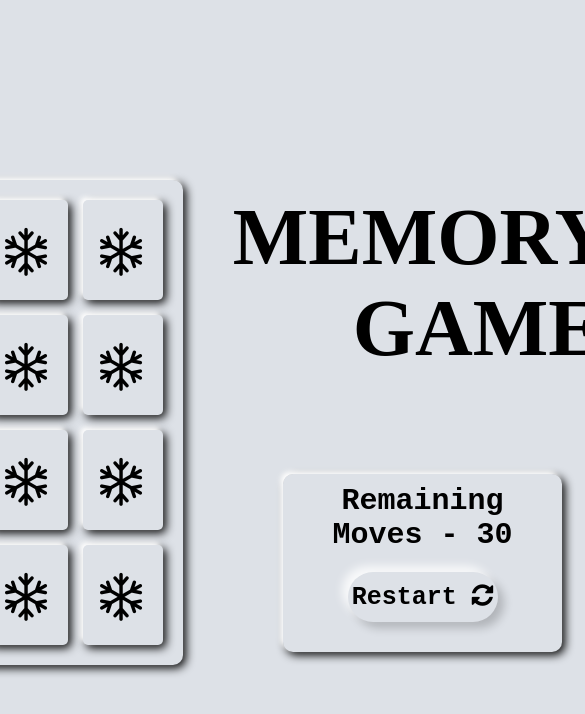
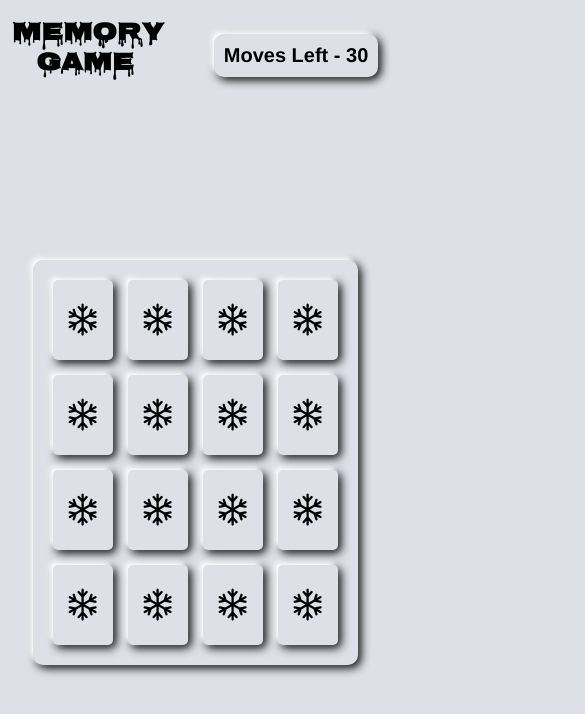
Before and after one commit to Sumandeep-Kaur/Memory-Game, a plain HTML site: page index.html in a window 390 px wide. Shown: the top 714 px of the page, 585 px wide, since content can reach past the window. Drawn offline with Linux system fonts and the light colour scheme.

Commit message:
made the game responsive

```diff
--- a/index.html
+++ b/index.html
@@ -1,89 +1,86 @@
 <!DOCTYPE html>
 <html lang="en">
+
 <head>
     <meta charset="UTF-8">
     <meta http-equiv="X-UA-Compatible" content="IE=edge">
     <meta name="viewport" content="width=device-width, initial-scale=1.0">
-    <link rel="shortcut icon" type="image" href="favic.png" >
+    <link rel="shortcut icon" type="image" href="favic.png">
     <link rel="stylesheet prefetch" href="https://maxcdn.bootstrapcdn.com/font-awesome/4.7.0/css/font-awesome.min.css">
     <link rel="stylesheet" href="style.css">
     <title>Memory Game</title>
 </head>
+
 <body>
+    <div class="header">
+        <h2 class="title">MEMORY <br> &nbsp;&nbsp;&nbsp; GAME</h2>
+        <h2 class="stats">Moves Left - <span id="moves">30</span></h2>
+    </div>
+
     <div class="container">
         <div class="card" data-framework="linkedin">
-            <i class="fa fa-snowflake-o fa-3x frontface" aria-hidden="true"></i>
-            <i class="fa fa-linkedin fa-3x backface" aria-hidden="true"></i>
+            <i class="fa fa-snowflake-o fa-2x frontface"></i>
+            <i class="fa fa-linkedin fa-2x backface"></i>
         </div>
         <div class="card" data-framework="snapchat">
-            <i class="fa fa-snowflake-o fa-3x frontface" aria-hidden="true"></i>
-            <i class="fa fa-snapchat fa-3x backface" aria-hidden="true"></i>
+            <i class="fa fa-snowflake-o fa-2x frontface"></i>
+            <i class="fa fa-snapchat fa-2x backface"></i>
         </div>
         <div class="card" data-framework="whatsapp">
-            <i class="fa fa-snowflake-o fa-3x frontface" aria-hidden="true"></i>
-            <i class="fa fa-whatsapp fa-3x backface" aria-hidden="true"></i>
+            <i class="fa fa-snowflake-o fa-2x frontface"></i>
+            <i class="fa fa-whatsapp fa-2x backface"></i>
         </div>
         <div class="card" data-framework="linkedin">
-            <i class="fa fa-snowflake-o fa-3x frontface" aria-hidden="true"></i>
-            <i class="fa fa-linkedin fa-3x backface" aria-hidden="true"></i>
+            <i class="fa fa-snowflake-o fa-2x frontface"></i>
+            <i class="fa fa-linkedin fa-2x backface"></i>
         </div>
         <div class="card" data-framework="whatsapp">
-            <i class="fa fa-snowflake-o fa-3x frontface" aria-hidden="true"></i>
-            <i class="fa fa-whatsapp fa-3x backface" aria-hidden="true"></i>
+            <i class="fa fa-snowflake-o fa-2x frontface"></i>
+            <i class="fa fa-whatsapp fa-2x backface"></i>
         </div>
         <div class="card" data-framework="wechat">
-            <i class="fa fa-snowflake-o fa-3x frontface" aria-hidden="true"></i>
-            <i class="fa fa-wechat fa-3x backface" aria-hidden="true"></i>
+            <i class="fa fa-snowflake-o fa-2x frontface"></i>
+            <i class="fa fa-wechat fa-2x backface"></i>
         </div>
         <div class="card" data-framework="telegram">
-            <i class="fa fa-snowflake-o fa-3x frontface" aria-hidden="true"></i>
-            <i class="fa fa-telegram fa-3x backface" aria-hidden="true"></i>
+            <i class="fa fa-snowflake-o fa-2x frontface"></i>
+            <i class="fa fa-telegram fa-2x backface"></i>
         </div>
         <div class="card" data-framework="snapchat">
-            <i class="fa fa-snowflake-o fa-3x frontface" aria-hidden="true"></i>
-            <i class="fa fa-snapchat fa-3x backface" aria-hidden="true"></i>
+            <i class="fa fa-snowflake-o fa-2x frontface"></i>
+            <i class="fa fa-snapchat fa-2x backface"></i>
         </div>
         <div class="card" data-framework="twitter">
-            <i class="fa fa-snowflake-o fa-3x frontface" aria-hidden="true"></i>
-            <i class="fa fa-twitter fa-3x backface" aria-hidden="true"></i>
+            <i class="fa fa-snowflake-o fa-2x frontface"></i>
+            <i class="fa fa-twitter fa-2x backface"></i>
         </div>
         <div class="card" data-framework="telegram">
-            <i class="fa fa-snowflake-o fa-3x frontface" aria-hidden="true"></i>
-            <i class="fa fa-telegram fa-3x backface" aria-hidden="true"></i>
+            <i class="fa fa-snowflake-o fa-2x frontface"></i>
+            <i class="fa fa-telegram fa-2x backface"></i>
         </div>
         <div class="card" data-framework="instagram">
-            <i class="fa fa-snowflake-o fa-3x frontface" aria-hidden="true"></i>
-            <i class="fa fa-instagram fa-3x backface" aria-hidden="true"></i>
+            <i class="fa fa-snowflake-o fa-2x frontface"></i>
+            <i class="fa fa-instagram fa-2x backface"></i>
         </div>
         <div class="card" data-framework="facebook">
-            <i class="fa fa-snowflake-o fa-3x frontface" aria-hidden="true"></i>
-            <i class="fa fa-facebook fa-3x backface" aria-hidden="true"></i>
+            <i class="fa fa-snowflake-o fa-2x frontface"></i>
+            <i class="fa fa-facebook fa-2x backface"></i>
         </div>
         <div class="card" data-framework="wechat">
-            <i class="fa fa-snowflake-o fa-3x frontface" aria-hidden="true"></i>
-            <i class="fa fa-wechat fa-3x backface" aria-hidden="true"></i>
+            <i class="fa fa-snowflake-o fa-2x frontface"></i>
+            <i class="fa fa-wechat fa-2x backface"></i>
         </div>
         <div class="card" data-framework="instagram">
-            <i class="fa fa-snowflake-o fa-3x frontface" aria-hidden="true"></i>
-            <i class="fa fa-instagram fa-3x backface" aria-hidden="true"></i>
+            <i class="fa fa-snowflake-o fa-2x frontface"></i>
+            <i class="fa fa-instagram fa-2x backface"></i>
         </div>
         <div class="card" data-framework="twitter">
-            <i class="fa fa-snowflake-o fa-3x frontface" aria-hidden="true"></i>
-            <i class="fa fa-twitter fa-3x backface" aria-hidden="true"></i>
+            <i class="fa fa-snowflake-o fa-2x frontface"></i>
+            <i class="fa fa-twitter fa-2x backface"></i>
         </div>
         <div class="card" data-framework="facebook">
-            <i class="fa fa-snowflake-o fa-3x frontface" aria-hidden="true"></i>
-            <i class="fa fa-facebook fa-3x backface" aria-hidden="true"></i>
-        </div>
-    </div>
-
-    <div class="right">
-        <div class="title">
-            <h1 id="title">MEMORY <br> &nbsp;&nbsp;&nbsp;&nbsp;&nbsp; GAME</h1>
-        </div>
-        <div class="stats">
-            <h2>Remaining Moves -  <span>30</span></h2>
-            <button id="restart" onclick="window.location.reload()">Restart <i class="fa fa-refresh" aria-hidden="true"></i></button>
+            <i class="fa fa-snowflake-o fa-2x frontface"></i>
+            <i class="fa fa-facebook fa-2x backface"></i>
         </div>
     </div>
 
@@ -91,9 +88,11 @@
         <div>
             <h2></h2>
             <br>
-            <button onclick="window.location.reload()">Play Again </button>
+            <button class="btn" onclick="window.location.reload()">Play Again </button>
         </div>
     </div>
+
     <script src="script.js"></script>
 </body>
+
 </html>
--- a/script.js
+++ b/script.js
@@ -11,10 +11,10 @@ function flipCard() {
   if (this === firstCard) return;
 
   moves--;
-  document.querySelector("span").innerHTML = moves;
-  if(moves === 0){
-    document.querySelector(".popup").style.display="flex";
-    document.querySelector(".popup > div > h2").innerHTML="GAME OVER <br> You Lose!! &#128577";
+  document.getElementsByClassName("moves").innerHTML = moves;
+  if (moves === 0) {
+    document.querySelector(".popup").style.display = "flex";
+    document.querySelector(".popup > div > h2").innerHTML = "GAME OVER <br> You Lose!! &#128577";
   }
 
   this.classList.add('flip');
@@ -33,10 +33,10 @@ function checkForMatch() {
   let isMatch = firstCard.dataset.framework === secondCard.dataset.framework;
   isMatch ? disableCards() : unflipCards();
 
-  if(isMatch) match++;
-  if(match === 8){
-    document.querySelector(".popup").style.display="flex";
-    document.querySelector(".popup > div > h2").innerHTML="Congratulations... <br> You Won!! &#128515"
+  if (isMatch) match++;
+  if (match === 8) {
+    document.querySelector(".popup").style.display = "flex";
+    document.querySelector(".popup > div > h2").innerHTML = "Congratulations... <br> You Won!! &#128515"
   }
 }
 
--- a/style.css
+++ b/style.css
@@ -1,3 +1,4 @@
+@import url('https://fonts.googleapis.com/css2?family=Nosifer&display=swap');
 *{
     margin: 0;
     padding: 0;
@@ -7,12 +8,35 @@ body{
     height: 100vh;
     width: 100vw;
     display: flex;
-    flex-direction: row;
-    align-items: center;
+    flex-direction: column;
     justify-content: center;
     background-color: #dde1e7;
 }
+.header {
+    margin: 20px 10px;
+}
+.title {
+    display: block;
+    position: absolute;
+    left: 3%;
+    font-size: 40px;
+    line-height: 1.2;
+    font-family: 'Nosifer', cursive;
+}
+.stats {
+    display: block;
+    position: absolute;
+    top: 4%;
+    right: 3%;
+    font-size: 26px;
+    border-radius: 10px;
+    padding: 10px;
+    box-shadow: -3px -3px 5px #ffffff, 3px 3px 10px #000000;
+    font-family: 'Franklin Gothic Medium', 'Arial Narrow', Arial, sans-serif;
+}
 .container{
+    width: fit-content;
+    margin: auto;
     display: grid;
     grid-template-columns: repeat(4, auto);
     grid-template-rows: repeat(4, auto);
@@ -23,8 +47,8 @@ body{
     perspective: 1000px;
 }
 .card {
-	height: 100px;
-	width: 80px;
+	height: 90px;
+	width: 70px;
 	background: #dde1e7;
 	border-radius: 5px;
     cursor: pointer;
@@ -37,7 +61,8 @@ body{
     position: absolute;
     width: 100%;
     height: 100%;
-    padding: 28px 16px;
+    text-align: center;
+    line-height: 90px;
     backface-visibility: hidden;
 }
 .card:hover{
@@ -53,44 +78,22 @@ body{
 .backface {
     transform: rotateY(180deg);
 }
-.right{
-    display: flex;
-    flex-direction: column;
-    align-items: center;
-    justify-content: center;
-    margin-left: 50px;
-}
-.title{
-    margin-bottom: 100px;
-    font-size: 40px;
-}
-.stats {
-    margin: auto 50px;
-    padding: 10px 30px;
-    text-align: center;
-    border-radius: 10px;
-    font-size: x-large;
-    font-family: monospace;
-    box-shadow: -3px -3px 5px #ffffff, 3px 3px 10px #000000;
-}
-
 .popup{
     height: 100vh;
     width: 100vw;
     position: absolute;
     background: rgba(255, 255, 255, 0.1);
     backdrop-filter: blur(5px);
+    display: flex;
+    justify-content: center;
+    align-items: center;
     display: none;
 }
 .popup > div {
-    width: 300px;
-    height: 200px;
+    width: fit-content;
     padding: 20px;
     background-color: #dde1e7;
     border-radius: 10px;
-    position: absolute;
-    top: 35%;
-    left: 40%;
     box-shadow: -3px -3px 5px #ffffff, 3px 3px 10px #000000;
 }
 .popup > div > h2{
@@ -99,7 +102,7 @@ body{
     font-family: sans-serif;
     font-size: x-large;
 }
-button {
+.btn {
     width: 150px;
     height: 50px;
     border: none;
@@ -114,19 +117,37 @@ button {
     box-shadow: -6px -6px 10px rgba(255, 255, 255, 0.8),
                 6px 6px 10px rgba(0, 0, 0, 0.2);
 }
-button:hover {
+.btn:hover {
     cursor: pointer;
     opacity: 0.5;
     box-shadow: -6px -6px 10px rgba(255, 255, 255, 0.8),
                 6px 6px 10px rgba(0, 0, 0, 0.2);
 }
-button:active {
+.btn:active {
     opacity: 1;
     box-shadow: inset -4px -4px 8px rgba(255, 255, 255, 0.5),
                 inset 8px 8px 16px rgba(0, 0, 0, 0.1);
 }
-#restart{
-    font-family: inherit;
-    font-size: 25px;
-    margin: 20px;
+@media screen and (max-width: 900px) {
+    .title {
+        font-size: 30px;
+    }
+    .header {
+        margin-bottom: 60px;
+    }
 }
+@media screen and (max-width: 550px) {
+    .title {
+        font-size: 25px;
+    }
+    .stats {
+        font-size: 20px;
+    }
+    .card {
+        height: 80px;
+        width: 60px;
+    }
+    .frontface, .backface {
+        line-height: 80px;
+    }
+}
```
